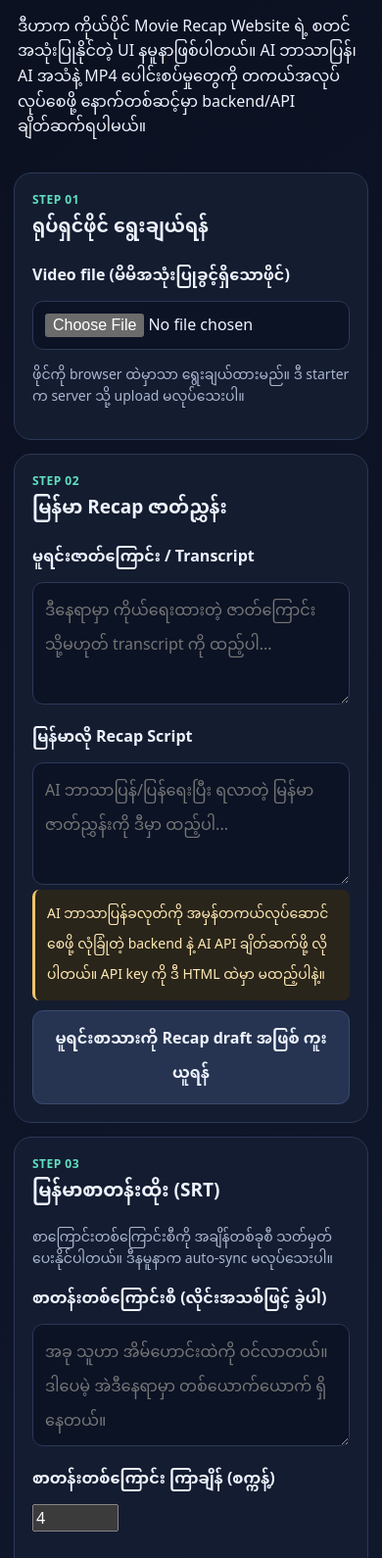
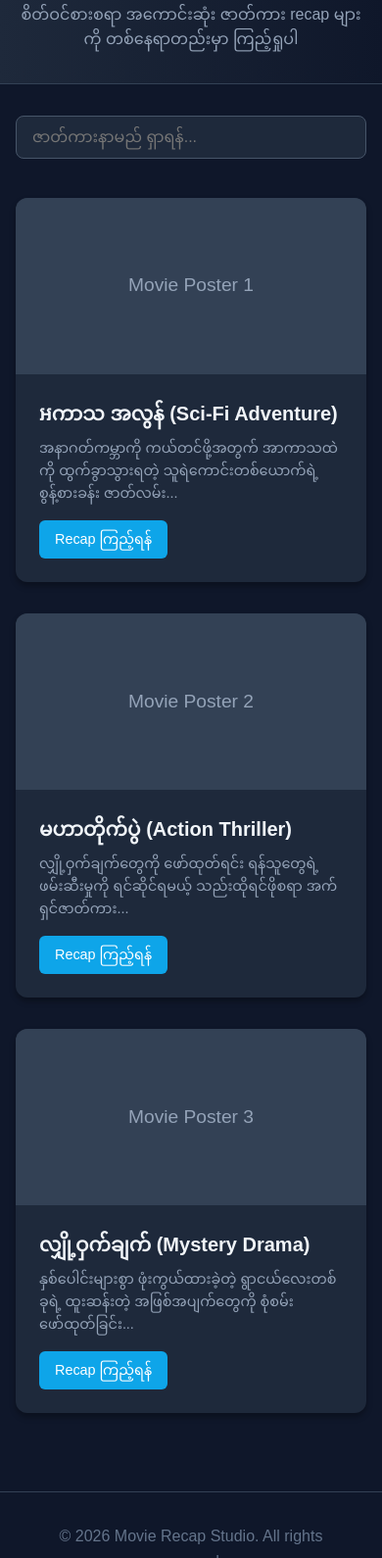
Before and after one commit to kyisinshwanlae-hue/movie-recap-studio, a plain HTML site: page index.html in a window 390 px wide. Shown: the part 151-1741 px from the top of the page at 98% size. Drawn offline with Linux system fonts and the light colour scheme; a web font is replaced by a local one.

Commit message:
Update index.html

```diff
--- a/index.html
+++ b/index.html
@@ -1,92 +1,189 @@
-<!doctype html>
+<!DOCTYPE html>
 <html lang="my">
 <head>
-<meta charset="utf-8">
-<meta name="viewport" content="width=device-width,initial-scale=1">
+    <meta charset="UTF-8">
+    <meta name="viewport" content="width=device-width, initial-scale=1.0">
     <title>Movie Recap Studio</title>
+    <!-- Google Fonts -->
+    <link href="https://fonts.googleapis.com/css2?family=Pyidaungsu:wght@400;700&display=swap" rel="stylesheet">
     <style>
-:root{color-scheme:dark;--bg:#0b1020;--panel:#151d32;--line:#2b3857;--text:#eef3ff;--muted:#aab6d0;--accent:#8b9cff;--accent2:#60dfc0}
-*{box-sizing:border-box}body{margin:0;background:linear-gradient(145deg,#0b1020,#121b31);color:var(--text);font:16px system-ui,-apple-system,"Noto Sans Myanmar",sans-serif}
-header{padding:26px 18px 18px;max-width:900px;margin:auto}h1{font-size:clamp(27px,6vw,42px);margin:0 0 8px}p{line-height:1.6}.muted{color:var(--muted);font-size:14px}
-main{max-width:900px;margin:auto;padding:0 14px 40px;display:grid;gap:14px}.card{background:#151d32eF;border:1px solid var(--line);border-radius:18px;padding:18px}h2{font-size:19px;margin:0 0 12px}.step{color:var(--accent2);font-weight:700;font-size:12px;letter-spacing:.04em}
-label{display:block;font-weight:650;margin:12px 0 7px}input,textarea,select,button{font:inherit}input[type=file],input[type=text],textarea,select{width:100%;background:#0c1325;border:1px solid var(--line);border-radius:11px;padding:12px;color:var(--text)}textarea{min-height:125px;resize:vertical}button{border:0;border-radius:11px;padding:12px 15px;background:var(--accent);color:#10162b;font-weight:750;cursor:pointer;margin-top:10px;width:100%}button.secondary{background:#263451;color:var(--text);border:1px solid #3a4b70}.grid{display:grid;grid-template-columns:1fr;gap:12px}.status{padding:12px;border-radius:10px;background:#0c1325;border:1px solid var(--line);white-space:pre-wrap;overflow-wrap:anywhere}.pill{display:inline-block;padding:5px 9px;border-radius:999px;background:#263451;color:#dce4ff;font-size:12px}.notice{border-left:3px solid #f0c46b;padding:10px 12px;background:#2a251a;border-radius:7px;color:#ffe9b4;font-size:14px}footer{max-width:900px;margin:auto;padding:0 18px 30px;color:var(--muted);font-size:12px}
-@media(min-width:700px){.grid.two{grid-template-columns:1fr 1fr}}
+        * {
+            margin: 0;
+            padding: 0;
+            box-sizing: border-box;
+            font-family: 'Pyidaungsu', sans-serif;
+        }
+        body {
+            background-color: #0f172a;
+            color: #f8fafc;
+            line-height: 1.6;
+        }
+        header {
+            background: linear-gradient(to right, #1e293b, #0f172a);
+            padding: 2rem 1rem;
+            text-align: center;
+            border-bottom: 1px solid #334155;
+        }
+        header h1 {
+            font-size: 2.2rem;
+            color: #38bdf8;
+            margin-bottom: 0.5rem;
+        }
+        header p {
+            color: #94a3b8;
+        }
+        .container {
+            max-width: 1200px;
+            margin: 0 auto;
+            padding: 2rem 1rem;
+        }
+        .search-box {
+            display: flex;
+            justify-content: center;
+            margin-bottom: 2.5rem;
+        }
+        .search-box input {
+            width: 100%;
+            max-width: 500px;
+            padding: 0.75rem 1rem;
+            border-radius: 8px;
+            border: 1px solid #475569;
+            background-color: #1e293b;
+            color: #fff;
+            font-size: 1rem;
+            outline: none;
+        }
+        .search-box input:focus {
+            border-color: #38bdf8;
+        }
+        .movie-grid {
+            display: grid;
+            grid-template-columns: repeat(auto-fit, minmax(280px, 1fr));
+            gap: 2rem;
+        }
+        .movie-card {
+            background-color: #1e293b;
+            border-radius: 12px;
+            overflow: hidden;
+            box-shadow: 0 4px 6px rgba(0, 0, 0, 0.3);
+            transition: transform 0.3s ease;
+        }
+        .movie-card:hover {
+            transform: translateY(-5px);
+        }
+        .movie-img {
+            width: 100%;
+            height: 180px;
+            background-color: #334155;
+            display: flex;
+            align-items: center;
+            justify-content: center;
+            color: #94a3b8;
+            font-size: 1.2rem;
+        }
+        .movie-content {
+            padding: 1.5rem;
+        }
+        .movie-title {
+            font-size: 1.25rem;
+            margin-bottom: 0.5rem;
+            color: #f1f5f9;
+        }
+        .movie-desc {
+            font-size: 0.9rem;
+            color: #94a3b8;
+            margin-bottom: 1rem;
+        }
+        .btn {
+            display: inline-block;
+            background-color: #0ea5e9;
+            color: white;
+            padding: 0.5rem 1rem;
+            border-radius: 6px;
+            text-decoration: none;
+            font-size: 0.9rem;
+            transition: background-color 0.2s;
+        }
+        .btn:hover {
+            background-color: #0284c7;
+        }
+        footer {
+            text-align: center;
+            padding: 2rem;
+            color: #64748b;
+            border-top: 1px solid #334155;
+            margin-top: 3rem;
+        }
     </style>
 </head>
 <body>
+
     <header>
-  <span class="pill">STARTER • VERSION 0.1</span>
         <h1>🎬 Movie Recap Studio</h1>
-  <p class="muted">မြန်မာဘာသာပြန် • Recap Script • စာတန်းထိုး • မြန်မာအသံ • MP4 Export</p>
-  <p>ဒီဟာက ကိုယ်ပိုင် Movie Recap Website ရဲ့ စတင်အသုံးပြုနိုင်တဲ့ UI နမူနာဖြစ်ပါတယ်။ AI ဘာသာပြန်၊ AI အသံနဲ့ MP4 ပေါင်းစပ်မှုတွေကို တကယ်အလုပ်လုပ်စေဖို့ နောက်တစ်ဆင့်မှာ backend/API ချိတ်ဆက်ရပါမယ်။</p>
+        <p>စိတ်ဝင်စားစရာ အကောင်းဆုံး ဇာတ်ကား recap များကို တစ်နေရာတည်းမှာ ကြည့်ရှုပါ</p>
     </header>
-<main>
-<section class="card">
-  <div class="step">STEP 01</div><h2>ရုပ်ရှင်ဖိုင် ရွေးချယ်ရန်</h2>
-  <label for="movie">Video file (မိမိအသုံးပြုခွင့်ရှိသောဖိုင်)</label>
-  <input id="movie" type="file" accept="video/*">
-  <p class="muted" id="fileInfo">ဖိုင်ကို browser ထဲမှာသာ ရွေးချယ်ထားမည်။ ဒီ starter က server သို့ upload မလုပ်သေးပါ။</p>
-  <video id="preview" controls playsinline style="display:none;width:100%;max-height:360px;border-radius:12px;background:#05070d"></video>
-</section>
-<section class="card">
-  <div class="step">STEP 02</div><h2>မြန်မာ Recap ဇာတ်ညွှန်း</h2>
-  <label for="source">မူရင်းဇာတ်ကြောင်း / Transcript</label>
-  <textarea id="source" placeholder="ဒီနေရာမှာ ကိုယ်ရေးထားတဲ့ ဇာတ်ကြောင်း သို့မဟုတ် transcript ကို ထည့်ပါ..."></textarea>
-  <label for="myanmar">မြန်မာလို Recap Script</label>
-  <textarea id="myanmar" placeholder="AI ဘာသာပြန်/ပြန်ရေးပြီး ရလာတဲ့ မြန်မာဇာတ်ညွှန်းကို ဒီမှာ ထည့်ပါ..."></textarea>
-  <div class="notice">AI ဘာသာပြန်ခလုတ်ကို အမှန်တကယ်လုပ်ဆောင်စေဖို့ လုံခြုံတဲ့ backend နဲ့ AI API ချိတ်ဆက်ဖို့ လိုပါတယ်။ API key ကို ဒီ HTML ထဲမှာ မထည့်ပါနဲ့။</div>
-  <button class="secondary" id="draftBtn">မူရင်းစာသားကို Recap draft အဖြစ် ကူးယူရန်</button>
-</section>
-<section class="card">
-  <div class="step">STEP 03</div><h2>မြန်မာစာတန်းထိုး (SRT)</h2>
-  <p class="muted">စာကြောင်းတစ်ကြောင်းစီကို အချိန်တစ်ခုစီ သတ်မှတ်ပေးနိုင်ပါတယ်။ ဒီနမူနာက auto-sync မလုပ်သေးပါ။</p>
-  <label for="subtitleText">စာတန်းတစ်ကြောင်းစီ (လိုင်းအသစ်ဖြင့် ခွဲပါ)</label>
-  <textarea id="subtitleText" placeholder="အခု သူဟာ အိမ်ဟောင်းထဲကို ဝင်လာတယ်။&#10;ဒါပေမဲ့ အဲဒီနေရာမှာ တစ်ယောက်ယောက် ရှိနေတယ်။"></textarea>
-  <div class="grid two">
-    <div><label for="duration">စာတန်းတစ်ကြောင်း ကြာချိန် (စက္ကန့်)</label><input id="duration" type="number" min="1" max="20" value="4"></div>
-    <div><label for="voice">AI အသံ</label><select id="voice"><option>မြန်မာအမျိုးသားအသံ (backend ချိတ်ဆက်ရန်လို)</option><option>မြန်မာအမျိုးသမီးအသံ (backend ချိတ်ဆက်ရန်လို)</option></select></div>
+
+    <div class="container">
+        <!-- Search Bar -->
+        <div class="search-box">
+            <input type="text" id="searchInput" placeholder="ဇာတ်ကားနာမည် ရှာရန်..." onkeyup="searchMovies()">
         </div>
-  <button id="srtBtn">SRT စာတန်းဖိုင် ဖန်တီးပြီး Download လုပ်ရန်</button>
-  <button class="secondary" id="txtBtn">မြန်မာဇာတ်ညွှန်းကို TXT Download လုပ်ရန်</button>
-  <div class="status" id="status" aria-live="polite">အဆင်သင့်ပါပြီ။</div>
-</section>
-<section class="card">
-  <div class="step">STEP 04</div><h2>MP4 Export</h2>
-  <p>MP4 အပြီးသတ်ထုတ်ဖို့ ဗီဒီယို၊ အသံ၊ စာတန်းတွေကို FFmpeg လို video-processing engine နဲ့ backend ပေါ်မှာ ပေါင်းစပ်ရပါမယ်။ ဖုန်း browser ထဲက ဒီနမူနာတစ်ခုတည်းနဲ့ အဲဒီအလုပ်ကို မလုပ်သေးပါ။</p>
-  <button class="secondary" id="copyPlan">နောက်တစ်ဆင့် တည်ဆောက်ရန် checklist ကို ကူးယူရန်</button>
-  <div class="status" id="planStatus"></div>
-</section>
-</main>
-<footer>အသုံးပြုခွင့်ရှိသော ဗီဒီယိုများကိုသာ အသုံးပြုပါ။ မူပိုင်ခွင့်ရှိသော ရုပ်ရှင်များကို ပြန်လည်အသုံးပြုခြင်းအတွက် ခွင့်ပြုချက်နှင့် သက်ဆိုင်ရာစည်းမျဉ်းများကို စစ်ဆေးပါ။</footer>
+
+        <!-- Movie List Grid -->
+        <div class="movie-grid" id="movieGrid">
+            <!-- Movie Card 1 -->
+            <div class="movie-card" data-title="sci-fi adventure">
+                <div class="movie-img">Movie Poster 1</div>
+                <div class="movie-content">
+                    <h3 class="movie-title">អကာသ အလွန် (Sci-Fi Adventure)</h3>
+                    <p class="movie-desc">အနာဂတ်ကမ္ဘာကို ကယ်တင်ဖို့အတွက် အာကာသထဲကို ထွက်ခွာသွားရတဲ့ သူရဲကောင်းတစ်ယောက်ရဲ့ စွန့်စားခန်း ဇာတ်လမ်း...</p>
+                    <a href="#" class="btn">Recap ကြည့်ရန်</a>
+                </div>
+            </div>
+
+            <!-- Movie Card 2 -->
+            <div class="movie-card" data-title="action thriller">
+                <div class="movie-img">Movie Poster 2</div>
+                <div class="movie-content">
+                    <h3 class="movie-title">မဟာတိုက်ပွဲ (Action Thriller)</h3>
+                    <p class="movie-desc">လျှို့ဝှက်ချက်တွေကို ဖော်ထုတ်ရင်း ရန်သူတွေရဲ့ ဖမ်းဆီးမှုကို ရင်ဆိုင်ရမယ့် သည်းထိုရင်ဖိုစရာ အက်ရှင်ဇာတ်ကား...</p>
+                    <a href="#" class="btn">Recap ကြည့်ရန်</a>
+                </div>
+            </div>
+
+            <!-- Movie Card 3 -->
+            <div class="movie-card" data-title="mystery drama">
+                <div class="movie-img">Movie Poster 3</div>
+                <div class="movie-content">
+                    <h3 class="movie-title">လျှို့ဝှက်ချက် (Mystery Drama)</h3>
+                    <p class="movie-desc">နှစ်ပေါင်းများစွာ ဖုံးကွယ်ထားခဲ့တဲ့ ရွာငယ်လေးတစ်ခုရဲ့ ထူးဆန်းတဲ့ အဖြစ်အပျက်တွေကို စုံစမ်းဖော်ထုတ်ခြင်း...</p>
+                    <a href="#" class="btn">Recap ကြည့်ရန်</a>
+                </div>
+            </div>
+        </div>
+    </div>
+
+    <footer>
+        <p>&copy; 2026 Movie Recap Studio. All rights reserved.</p>
+    </footer>
+
     <script>
-const $=id=>document.getElementById(id);
-const movie=$('movie'),preview=$('preview');
-movie.addEventListener('change',()=>{
- const f=movie.files&&movie.files[0]; if(!f)return;
- $('fileInfo').textContent=`ရွေးထားသောဖိုင်: ${f.name} • ${(f.size/1024/1024).toFixed(1)} MB`;
- if(preview.src)URL.revokeObjectURL(preview.src);
- preview.src=URL.createObjectURL(f);preview.style.display='block';
-});
-$('draftBtn').onclick=()=>{
- const s=$('source').value.trim();
- if(!s){$('status').textContent='မူရင်းစာသားကို အရင်ထည့်ပါ။';return;}
- $('myanmar').value=s;
- $('status').textContent='စာသားကို ကူးယူပြီးပါပြီ။ ဒါက AI ဘာသာပြန်ခြင်းမဟုတ်သေးပါ။';
-};
-function timeSrt(sec){const ms=Math.round((sec-Math.floor(sec))*1000);const whole=Math.floor(sec);const h=Math.floor(whole/3600),m=Math.floor((whole%3600)/60),s=whole%60;return `${String(h).padStart(2,'0')}:${String(m).padStart(2,'0')}:${String(s).padStart(2,'0')},${String(ms).padStart(3,'0')}`}
-function download(name,content,type){const blob=new Blob([content],{type});const a=document.createElement('a');a.href=URL.createObjectURL(blob);a.download=name;document.body.appendChild(a);a.click();a.remove();setTimeout(()=>URL.revokeObjectURL(a.href),1000)}
-$('srtBtn').onclick=()=>{
- const lines=$('subtitleText').value.split(/\r?\n/).map(x=>x.trim()).filter(Boolean);
- if(!lines.length){$('status').textContent='စာတန်းစာသားကို အရင်ထည့်ပါ။';return;}
- const d=Math.max(1,Math.min(20,Number($('duration').value)||4));
- const srt=lines.map((line,i)=>`${i+1}\n${timeSrt(i*d)} --> ${timeSrt((i+1)*d)}\n${line}\n`).join('\n');
- download('myanmar-subtitles.srt','\uFEFF'+srt,'text/plain;charset=utf-8');
- $('status').textContent=`SRT ဖိုင်ဖန်တီးပြီးပါပြီ။ စာတန်း ${lines.length} ကြောင်း။ အချိန်တွေကို ဗီဒီယိုနဲ့ကိုက်ညီအောင် ပြန်ညှိပါ။`;
-};
-$('txtBtn').onclick=()=>{const s=$('myanmar').value.trim();if(!s){$('status').textContent='မြန်မာ Recap Script ကို အရင်ထည့်ပါ။';return;}download('myanmar-recap-script.txt','\uFEFF'+s,'text/plain;charset=utf-8');};
-$('copyPlan').onclick=async()=>{
- const p='Movie Recap Studio next steps:\n1. Backend: secure server-side API routes\n2. Transcription: speech-to-text\n3. Translation and recap generation: AI model API\n4. Burmese male TTS: verify Burmese language support and licensing\n5. Subtitles: generate word/line timestamps and SRT\n6. FFmpeg backend: combine authorized video, voice, subtitles, music and export MP4\n7. Add authentication, file-size limits, temporary storage and automatic file deletion\n8. Never expose API keys in frontend code';
- try{await navigator.clipboard.writeText(p);$('planStatus').textContent='Checklist ကို clipboard ထဲ ကူးယူပြီးပါပြီ။';}catch(e){$('planStatus').textContent=p;}
-};
+        function searchMovies() {
+            let input = document.getElementById('searchInput').value.toLowerCase();
+            let cards = document.getElementsByClassName('movie-card');
+
+            for (let i = 0; i < cards.length; i++) {
+                let title = cards[i].getElementsByClassName('movie-title')[0].innerText.toLowerCase();
+                let desc = cards[i].getElementsByClassName('movie-desc')[0].innerText.toLowerCase();
+
+                if (title.includes(input) || desc.includes(input)) {
+                    cards[i].style.display = "";
+                } else {
+                    cards[i].style.display = "none";
+                }
+            }
+        }
     </script>
-</body></html>
+
+</body>
+</html>
```
Lines whose indentation alone changed are shown as unchanged.
